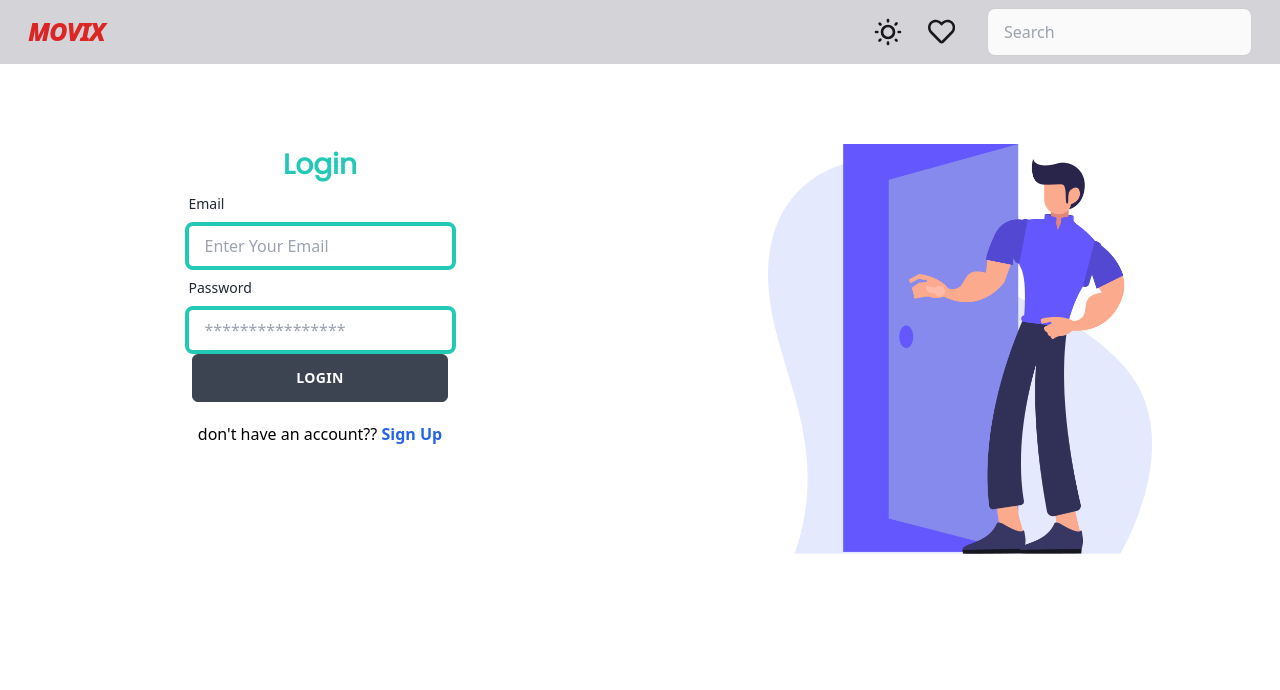
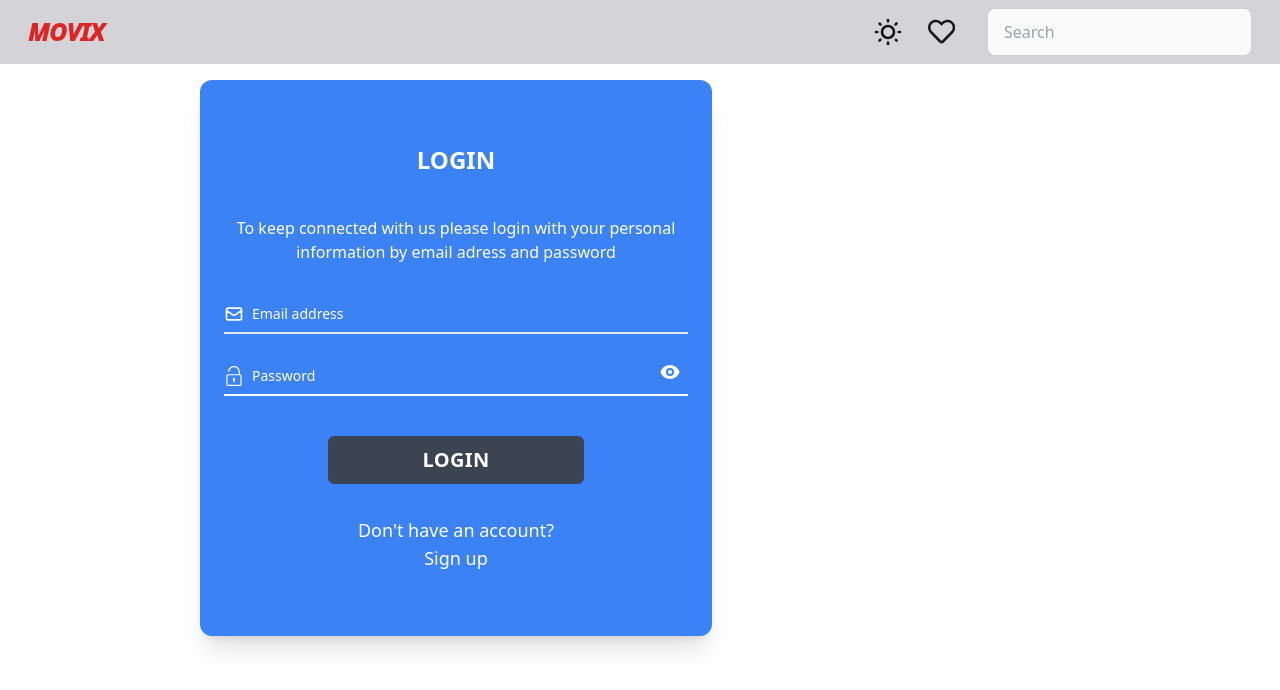
Before and after one commit to adamfadrian/mymovies-app, a React (Vite) app: page /login in a window 1280 px wide. Shown: the top 690 px of the page. Built offline with nearby package versions, Linux system fonts and the light colour scheme.

Commit message:
Modified Login Pages

```diff
--- a/src/pages/auth/Login.tsx
+++ b/src/pages/auth/Login.tsx
@@ -1,11 +1,13 @@
 import { Link, useNavigate } from "react-router-dom";
 import React, { useEffect, useState } from "react";
 import { useCookies } from "react-cookie";
+import { HiEye, HiEyeOff, HiOutlineMail } from "react-icons/hi";
+import { TfiUnlock } from "react-icons/tfi";
 import axios from "axios";
 
-import { Button } from "components/Button";
 import login from "src/assets/Login.png";
 import Layout from "components/Layout";
+import Container from "components/Container";
 
 const Login = () =>{
     const [, setCookie] = useCookies(["token", "id"]);
@@ -14,6 +16,7 @@ const Login = () =>{
     const [loading, setLoading] = useState<boolean>(false);
     const [password, setPassword] = useState<string>("");
     const [email, setEmail] = useState<string>("");
+    const [showPassword, setShowPassword] = useState(false);
 
     useEffect(() => {
         if (email && password) {
@@ -34,76 +37,172 @@ const Login = () =>{
             .post("login")
     };
 
+    const handleTogglePassword = () => {
+        setShowPassword(!showPassword);
+    };
+
     return (
         <Layout>
-            <div className="w-full h-screen flex flex-col overflow-auto bg-white">
-                <div className="w-full hp-screen">
-                    <div className="flex flex-row">
-                        <div className="flex-1 bg-white">
-                            <div className="flex flex-col">
-                                <form
-                                    className="mx-auto mt-20"
-                                    onSubmit={(e) => handleSubmit(e)}
-                                >
-                                    <h2
-                                        style={{
-                                            fontFamily: "Poppins",
-                                            fontSize: "1.75em",
-                                            fontWeight: "700",
-                                            textAlign: "center",
-                                            color: "#22CAB6",
-                                        }}
-                                    >
-                                        Login
-                                    </h2>
-                                    <label className="label">
-                                        <span className="label-text">Email</span>
-                                    </label>
+            <Container>
+                {
+                    screen.width > 767 ?
+                    <div className="h-screen w-screen ">
+                        <div className="flex items-center mt-4 xl:ml-[200px] md:ml">
+                            <div className="w-fit p-6 bg-blue-500 align-middle rounded-xl shadow-xl lg:max-w-md h-full xl:max-w-lg">
+                                <h1 className="text-2xl font-bold text-center text-white uppercase mt-10 mb-10 2xl:text-4xl">
+                                    LOGIN
+                                </h1>
+                                <p className="text-white text-center mb-7 2xl:mb-20">
+                                    To keep connected with us please login with your personal
+                                    information by email adress and password
+                                </p>
+                                <form className="flex flex-col" onSubmit={handleSubmit}>
+
+                                    <div className="relative z-0 w-full mb-5 2xl:mb-10 group ">
                                         <input
-                                        id="input-email"
+                                            value={email}
                                             onChange={(e) => setEmail(e.target.value)}
                                             type="email"
-                                        placeholder="Enter Your Email"
-                                        className="input input-bordered input-primary w-full bg-white"
-                                        style={{ border: "4px solid #22CAB6"}}
+                                            name="email"
+                                            id="email"
+                                            className="block py-2.5 px-0 w-full text-sm text-white bg-transparent border-0 border-b-2 border-whitw appearance-none dark:text-white dark:border-white dark:focus:border-white focus:outline-none focus:ring-0 focus:border-white peer"
+                                            placeholder=" "
+                                            required
                                         />
-                                    <label className="label">
-                                        <span className="label-text">Password</span>
+                                        <label
+                                            htmlFor="email"
+                                            className="peer-focus:font-medium flex flex-row gap-2 absolute text-sm text-white dark:text-white duration-300 transform -translate-y-6 scale-75 top-3 -z-10 origin-[0] peer-focus:left-0 peer-focus:text-white peer-focus:dark:text-blue-500 peer-placeholder-shown:scale-100 peer-placeholder-shown:translate-y-0 peer-focus:scale-75 peer-focus:-translate-y-6"
+                                        >
+                                            <HiOutlineMail size={20} /> Email address
                                         </label>
+                                    </div>
+                                    <div className="relative z-0 w-full mb-10 group">
                                         <input
-                                        id="input-password"
+                                            value={password}
                                             onChange={(e) => setPassword(e.target.value)}
-                                        type="password"
-                                        placeholder="****************"
-                                        className="input input-bordered input-primary w-full bg-white"
-                                        style={{ border: "4px solid #22CAB6"}}
+                                            type={showPassword ? "text" : "password"}
+                                            name="password"
+                                            id="password"
+                                            className="block py-2.5 px-0 w-full text-sm text-white bg-transparent border-0 border-b-2 border-white appearance-none dark:text-white dark:border-white dark:focus:border-white focus:outline-none focus:ring-0 focus:border-white peer"
+                                            placeholder=" "
+                                            required
                                         />
-                                    <Button
-                                        id="btn-login"
-                                        label="Login"
+                                        <label
+                                            htmlFor="password"
+                                            className="flex flex-row gap-2 peer-focus:font-medium absolute text-sm text-white dark:text-white duration-300 transform -translate-y-6 scale-75 top-3 -z-10 origin-[0] peer-focus:left-0 peer-focus:text-white peer-focus:dark:text-blue-500 peer-placeholder-shown:scale-100 peer-placeholder-shown:translate-y-0 peer-focus:scale-75 peer-focus:-translate-y-6"
+                                        >
+                                            <TfiUnlock size={20} /> Password
+                                        </label>
+                                        <button
+                                            type="button"
+                                            className="absolute right-2 top-2 text-white"
+                                            onClick={handleTogglePassword}
+                                            >
+                                            {showPassword ? <HiEyeOff size={20} /> : <HiEye size={20} />}
+                                        </button>
+                                    </div>
+                                    <button
+                                        type="submit"
                                         className="btn btn-wide btn-md 2xl:btn-lg flex mx-auto 2xl:mt-10 2xl:mb-10 px-4 py-2 tracking-wide border-orange-alta hover:border-orange-alta text-white transition-colors duration-200 transform bg-orange-alta rounded-md hover:bg-orange-700 focus:outline-none focus:bg-dark-alta"
-                                        loading={loading || disabled}
-                                    />
+                                    >
+                                        <p className="text-xl 2xltext-2xl">Login</p>
+                                    </button>
                                 </form>
-                                <p className="text-black mx-auto mt-5">
-                                    don't have an account??{" "}
-                                    <Link id="to-register" to="/register">
-                                        <span className="text-blue-600 font-bold">Sign Up</span>
-                                    </Link>
+
+                                <p className="mt-8 text-lg font-light text-center text-white mb-10">
+                                    {" "}
+                                    Don't have an account?{" "}
+                                    <p
+                                        onClick={() => navigate('/register')}
+                                        className="font-medium text-white hover:underline hover:text-orange-600"
+                                    >
+                                        Sign up
+                                    </p>
                                 </p>
                             </div>
                         </div>
-                        <div className="flex-1 bg-white">
-                            <img
-                                src={login}
-                                className="mx-auto align-center justify-center mt-20"
-                                style={{ width: "60%" }}
+                    </div>
+                    :
+
+                    <div className="flex flex-col w-screen">
+                        <div className="h-full w-full bg-blue-500 z-10"> </div>
+                        <div className="flex h-screen items-center xl:ml-[200px] md:ml">
+                            <div className="w-full h-auto p-6 bg-blue-500 align-middle  shadow-xl lg:max-w-xl">
+                                <h1 className="text-4xl font-bold text-center text-white uppercase mt-10 mb-10">
+                                LOGIN
+                            </h1>
+
+                        <form className="flex flex-col" onSubmit={handleSubmit}>
+                            <div className="relative z-0 w-full mb-10 group ">
+                                <input
+                                    value={email}
+                                    onChange={(e) => setEmail(e.target.value)}
+                                    type="email"
+                                    name="email"
+                                    id="email"
+                                    className="block py-2.5 px-0 w-full text-sm text-gray-900 bg-transparent border-0 border-b-2 border-gray-300 appearance-none dark:text-white dark:border-white dark:focus:border-blue-500 focus:outline-none focus:ring-0 focus:border-blue-600 peer"
+                                    placeholder=" "
+                                    required
                                 />
+                                <label
+                                    htmlFor="email"
+                                    className="peer-focus:font-medium flex flex-row gap-2 absolute text-sm text-white dark:text-white duration-300 transform -translate-y-6 scale-75 top-3 -z-10 origin-[0] peer-focus:left-0 peer-focus:text-blue-600 peer-focus:dark:text-blue-500 peer-placeholder-shown:scale-100 peer-placeholder-shown:translate-y-0 peer-focus:scale-75 peer-focus:-translate-y-6"
+                                >
+                                    <HiOutlineMail size={20} /> Email address
+                                </label>
+                            </div>
+                            <div className="relative z-0 w-full mb-10 group">
+                                <input
+                                    value={password}
+                                    onChange={(e) => setPassword(e.target.value)}
+                                    type={showPassword ? "text" : "password"}
+                                    name="password"
+                                    id="password"
+                                    className="block py-2.5 px-0 w-full text-sm text-white bg-transparent border-0 border-b-2 border-gray-300 appearance-none dark:text-white dark:border-white dark:focus:border-blue-500 focus:outline-none focus:ring-0 focus:border-blue-600 peer"
+                                    placeholder=" "
+                                    required
+                                />
+                                <label
+                                    htmlFor="password"
+                                    className="flex flex-row gap-2 peer-focus:font-medium absolute text-sm text-white dark:text-white duration-300 transform -translate-y-6 scale-75 top-3 -z-10 origin-[0] peer-focus:left-0 peer-focus:text-blue-600 peer-focus:dark:text-blue-500 peer-placeholder-shown:scale-100 peer-placeholder-shown:translate-y-0 peer-focus:scale-75 peer-focus:-translate-y-6"
+                                >
+                                    <TfiUnlock size={20} /> Password
+                                </label>
+                                <button
+                                    type="button"
+                                    className="absolute right-2 top-2 text-white"
+                                    onClick={handleTogglePassword}
+                                >
+                                    {showPassword ? <HiEyeOff size={20} /> : <HiEye size={20} />}
+                                </button>
+                            </div>
+
+                            <button
+                                type="submit"
+                                className="btn btn-wide sm:btn-sm md:btn-md lg:btn-lg flex mx-auto mt-10 px-4 py-2 tracking-wide border-orange-alta hover:border-orange-alta text-white transition-colors duration-200 transform bg-orange-alta rounded-md hover:bg-orange-700 focus:outline-none focus:bg-dark-alta"
+                                    >
+                                <p className="text-2xl">Login</p>
+                            </button>
+                        </form>
+
+                        <p className="mt-8 text-lg font-light text-center text-white mb-10">
+                            {" "}
+                            Don't have an account?{" "}
+                            <a
+                                href="/register"
+                                className="font-medium text-white hover:underline hover:text-green-600"
+                            >
+                                Sign up
+                            </a>
+                        </p>
                     </div>
                 </div>
             </div>
-            </div>
+
+        }
+    </Container>
     </Layout>
+
     );
 };
 
```
Lines whose indentation alone changed are shown as unchanged.
